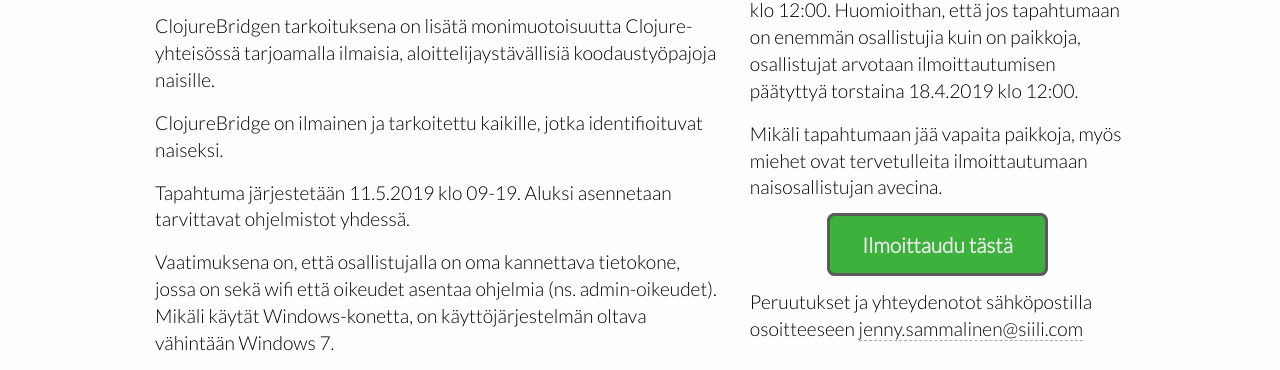
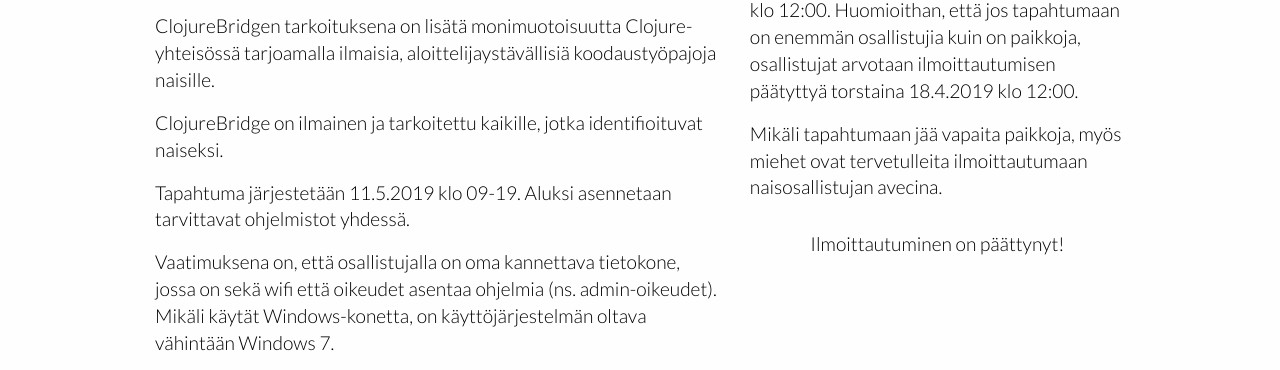
Before and after one commit to clojurebridgefi/clojurebridge-fi, a website: page docs/events/helsinki-20190511/index.html in a window 1280 px wide. Shown: the part 562-932 px from the top of the page. Drawn offline with nearby package versions, Linux system fonts and the light colour scheme.

Commit message:
remove sign-up button

```diff
--- a/docs/events/helsinki-20190511/index.html
+++ b/docs/events/helsinki-20190511/index.html
@@ -137,13 +137,11 @@
             Mikäli tapahtumaan jää vapaita paikkoja, myös miehet ovat tervetulleita ilmoittautumaan naisosallistujan avecina.
           </p>
           <div class="register">
-            <a href="https://content.siili.com/clojurebridge2019">
-              Ilmoittaudu tästä
-            </a>
+
+              Ilmoittautuminen on päättynyt!
+
           </div>
-          <p>
-            Peruutukset ja yhteydenotot sähköpostilla osoitteeseen <a href="mailto:jenny.sammalinen@siili.com">jenny.sammalinen@siili.com</a>
-          </p>
+
         </div>
       </section>
 
```
